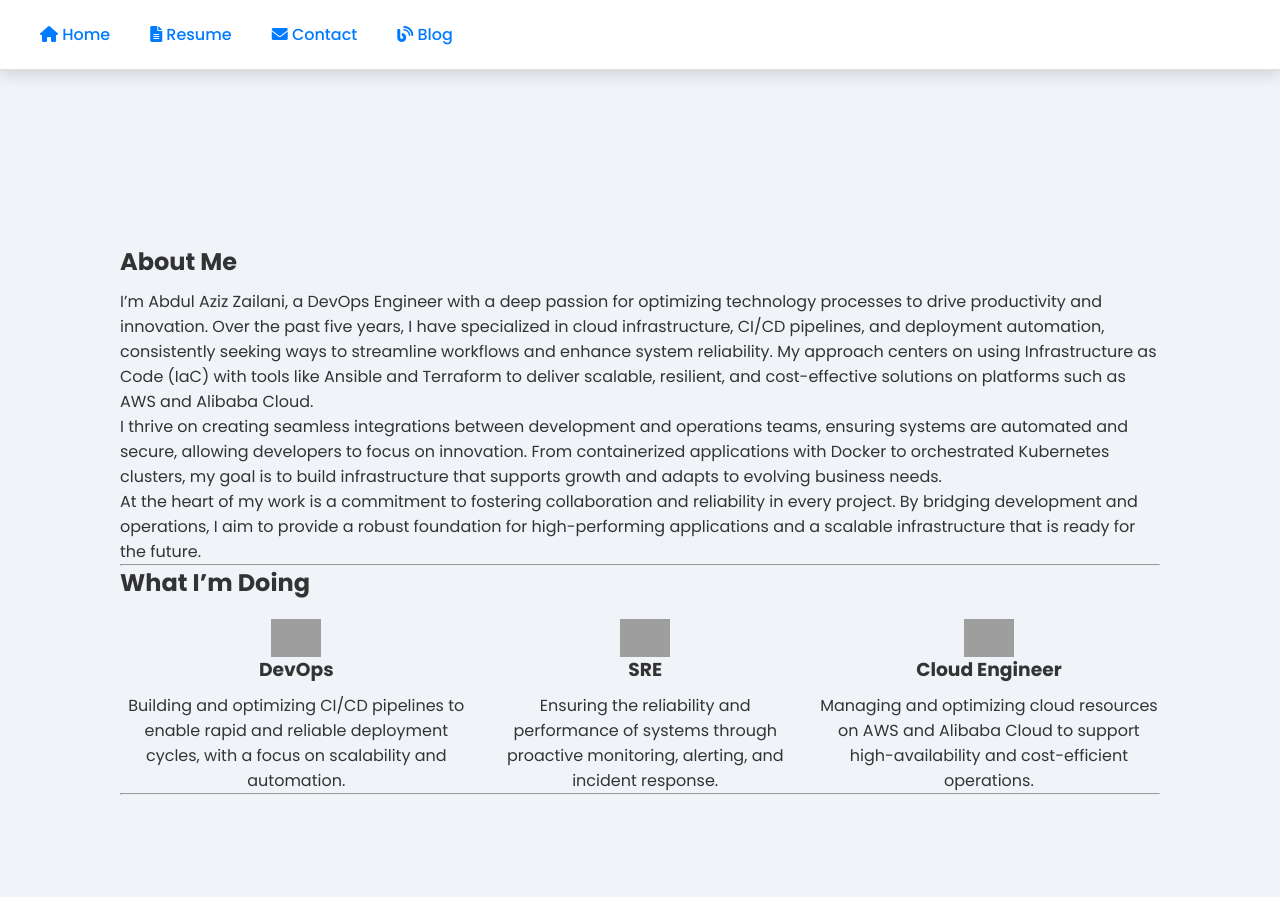
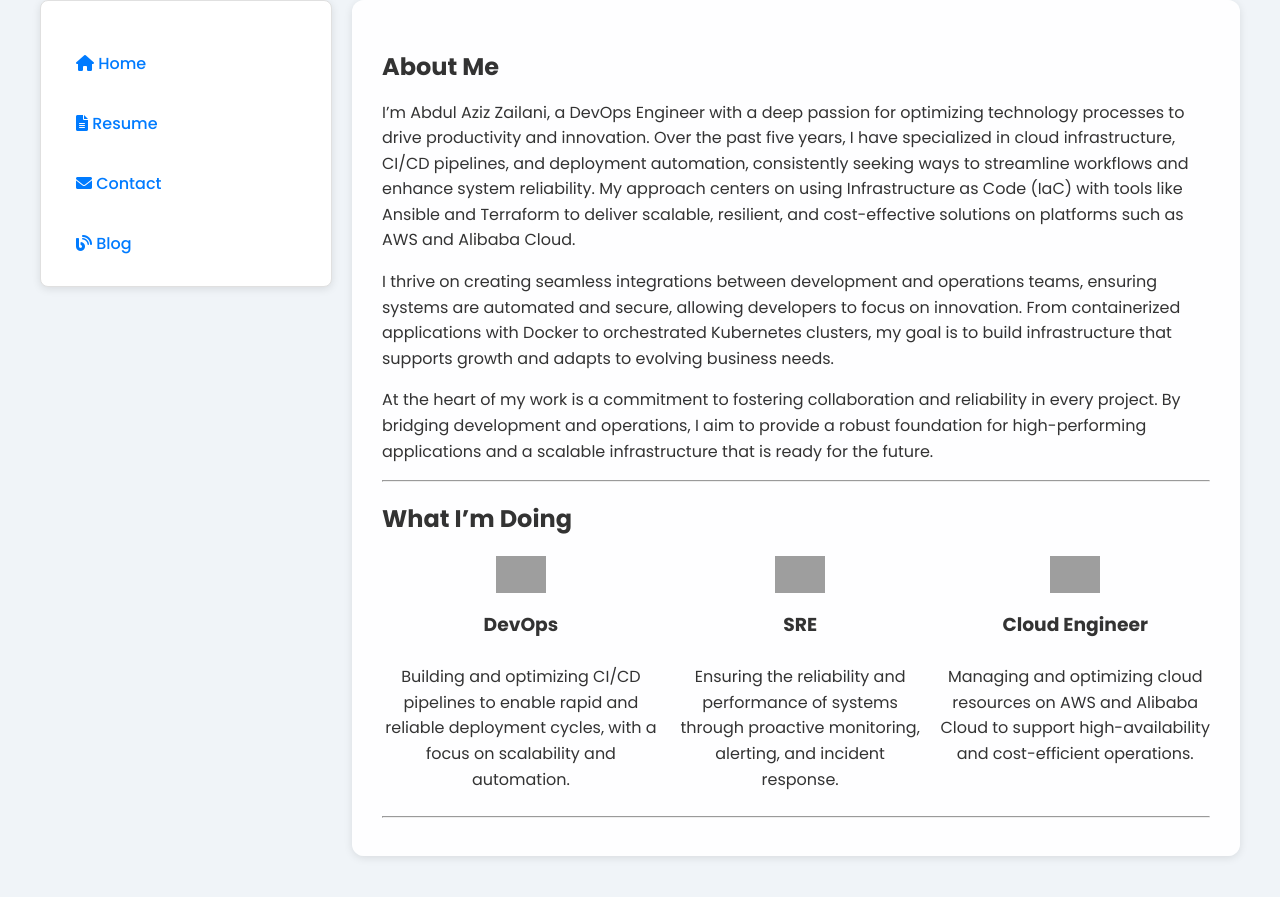
Before and after one commit to azizzailani/azizzailani.github.io, a Jekyll site: the page built from index.md, in a window 1280 px wide. Shown: the top 897 px of the page. Built offline with Jekyll 4.4.1, drawn with Linux system fonts in a browser that asks for light colours; grey boxes are pictures that could not be loaded.

Commit message:
Update styles for header, navigation, and main content

```diff
--- a/assets/css/style.css
+++ b/assets/css/style.css
@@ -1,145 +1,126 @@
 /* Import font Poppins dari Google Fonts */
 @import url('https://fonts.googleapis.com/css2?family=Poppins:wght@300;400;500;700&display=swap');
 
-/* Variabel CSS */
-:root {
-    --primary-color: #007bff;
-    --secondary-color: #333;
-    --background-color: #f0f4f8;
-    --box-background: #ffffff;
-    --border-color: #e0e0e0;
-    --shadow-color: rgba(0, 0, 0, 0.1);
-    --spacing-small: 10px;
-    --spacing-medium: 20px;
-    --spacing-large: 30px;
-    --max-width-content: 1100px;
-    --min-height-content: 85vh;
-    --header-height: 70px;
-    --content-width: calc(100% - 2 * var(--spacing-large));
+/* Gaya dasar untuk seluruh halaman */
+body {
+    font-family: 'Poppins', sans-serif;
+    color: #333;
+    /* Warna teks untuk kontras */
+    background-color: #f0f4f8;
+    /* Warna latar belakang yang lembut */
+    margin: 0;
+    padding: 0;
+    display: flex;
+    justify-content: center;
+    /* Pusatkan konten */
+    align-items: flex-start;
+    /* Menjaga konten di bagian atas */
 }
 
-/* Reset dasar */
-*,
-*::before,
-*::after {
-    box-sizing: border-box;
-    margin: 0;
+/* Kontainer Utama untuk Header dan Main */
+.container {
+    display: flex;
+    flex-direction: row;
+    /* Posisi header di kiri dan main di kanan */
+    width: 100%;
+    max-width: 1200px;
+    /* Maksimal lebar untuk tata letak yang rapi */
     padding: 0;
+    gap: 20px;
+    /* Jarak antara header dan main */
+    align-items: flex-start;
+    /* Membuat header dan main sejajar di bagian atas */
 }
 
-/* Gaya dasar untuk halaman */
-body {
-    font-family: 'Poppins', sans-serif;
-    color: var(--secondary-color);
-    background-color: var(--background-color);
-    display: flex;
-    flex-direction: column;
-    align-items: center;
-    min-height: 100vh;
-    padding-top: var(--header-height);
+/* Header */
+header {
+    width: 250px;
+    /* Lebar header */
+    background-color: #ffffff;
+    /* Warna latar belakang header */
+    padding: 20px;
+    /* Padding untuk header */
+    border: 1px solid #e0e0e0;
+    /* Garis pemisah */
+    border-radius: 8px;
+    /* Sudut melengkung */
+    box-shadow: 0 2px 8px rgba(0, 0, 0, 0.1);
+    /* Bayangan lembut */
+    position: sticky;
+    /* Agar header tetap di atas saat menggulir */
+    top: 0;
+    /* Posisi atas */
+    transition: background-color 0.3s, box-shadow 0.3s;
+    /* Efek transisi */
 }
 
-/* Header horizontal */
-header {
-    width: 100%;
-    background-color: var(--box-background);
-    border-bottom: 1px solid var(--border-color);
-    box-shadow: 0 4px 15px rgba(0, 0, 0, 0.15);
-    padding: var(--spacing-small) var(--spacing-large);
-    height: var(--header-height);
+/* Navigasi */
+nav {
     display: flex;
-    align-items: center;
-    justify-content: space-between;
-    position: fixed;
-    top: 0;
-    left: 0;
-    z-index: 1000;
+    /* Mengatur navbar sebagai flex container */
+    flex-direction: column;
+    /* Navbar secara vertikal */
+    gap: 15px;
+    /* Jarak antar tautan */
+    margin-top: 20px;
+    /* Margin atas untuk spasi */
 }
 
-/* Navigasi di Header */
-header nav {
-    display: flex;
-    gap: var(--spacing-medium);
+nav a {
+    color: #007bff;
+    /* Warna teks tautan */
+    text-decoration: none;
+    /* Menghilangkan garis bawah */
+    font-weight: 500;
+    /* Ketebalan font */
+    padding: 10px 15px;
+    /* Padding untuk tautan */
+    border-radius: 5px;
+    /* Sudut melengkung */
+    transition: background 0.3s, transform 0.3s;
+    /* Efek transform */
 }
 
-header nav a {
-    color: var(--primary-color);
-    text-decoration: none;
-    font-weight: 500;
-    padding: var(--spacing-small);
-    border-radius: 5px;
-    transition: background 0.3s, transform 0.3s;
+nav a:hover {
+    background: rgba(0, 123, 255, 0.1);
+    /* Efek latar belakang saat hover */
+    transform: scale(1.05);
+    /* Efek zoom saat hover */
 }
 
-header nav a:hover {
-    background: rgba(0, 123, 255, 0.1);
-    transform: scale(1.05);
+/* Konten Utama */
+main {
+    flex: 1;
+    /* Agar main mengambil sisa ruang di sebelah kanan */
+    padding: 30px;
+    /* Padding yang sesuai untuk reading mode */
+    background-color: rgba(255, 255, 255, 0.95);
+    /* Latar belakang utama */
+    border-radius: 12px;
+    /* Sudut melengkung */
+    box-shadow: 0 2px 8px rgba(0, 0, 0, 0.1);
+    /* Bayangan */
+    margin: 0;
+    /* Menghilangkan margin atas untuk menyamakan bagian atas dengan header */
+    line-height: 1.6;
+    /* Jarak antar baris */
 }
 
-/* Kontainer utama untuk Konten */
-.container {
-    display: flex;
-    flex-direction: column;
-    width: 100%;
-    max-width: var(--max-width-content);
-    margin: auto;
-    padding: calc(var(--header-height) + var(--spacing-large)) var(--spacing-large) var(--spacing-large);
-    box-sizing: border-box;
-    align-items: center;
+/* Judul Seksi */
+.section-title {
+    font-size: 2em;
+    /* Ukuran font untuk judul */
+    color: #333;
+    /* Warna teks judul */
+    margin-bottom: 15px;
+    /* Margin bawah untuk judul */
+    border-bottom: 2px solid #007bff;
+    /* Garis bawah berwarna biru */
+    padding-bottom: 5px;
+    /* Padding bawah untuk judul */
 }
 
-/* Konten Utama dengan ukuran tetap */
-.main-content {
-    display: flex;
-    flex-direction: row;
-    flex-wrap: wrap;
-    gap: var(--spacing-medium);
-    width: 100%;
-    max-width: var(--content-width);
-    height: var(--min-height-content);
-    background-color: var(--box-background);
-    padding: var(--spacing-large);
-    border-radius: 8px;
-    box-shadow: 0 4px 15px rgba(0, 0, 0, 0.15);
-    overflow: auto;
-    align-items: flex-start;
-    justify-content: center;
-}
-
-/* Elemen dalam .main-content */
-.main-content>* {
-    flex: 1 1 calc(50% - var(--spacing-medium));
-    min-width: 300px;
-    max-width: 500px;
-    background-color: var(--box-background);
-    padding: var(--spacing-small);
-    border-radius: 8px;
-    box-shadow: 0 2px 5px var(--shadow-color);
-}
-
-/* Elemen Galeri */
-.box-gallery-grid__item {
-    padding: var(--spacing-small);
-    border-radius: 8px;
-    box-shadow: 0 2px 5px var(--shadow-color);
-    background-color: var(--box-background);
-    transition: transform 0.3s, box-shadow 0.3s;
-}
-
-.box-gallery-grid__item:hover {
-    transform: scale(1.05);
-    box-shadow: 0 4px 10px rgba(0, 0, 0, 0.2);
-}
-
-/* Typography */
-.section-title {
-    font-size: 2em;
-    color: var(--secondary-color);
-    margin-bottom: var(--spacing-small);
-    border-bottom: 2px solid var(--primary-color);
-    padding-bottom: 5px;
-}
-
+/* Heading dan Typography */
 h1,
 h2,
 h3,
@@ -147,10 +128,15 @@ h4,
 h5,
 h6 {
     font-weight: 600;
-    color: var(--secondary-color);
-    margin-bottom: var(--spacing-small);
+    /* Ketebalan font untuk heading */
+    color: #333;
+    /* Warna teks heading */
+    margin-bottom: 10px;
+    /* Margin bawah untuk heading */
     line-height: 1.4;
+    /* Penambahan jarak antar baris */
     transition: color 0.3s, text-shadow 0.3s;
+    /* Transisi untuk efek hover */
 }
 
 h1:hover,
@@ -160,45 +146,57 @@ h4:hover,
 h5:hover,
 h6:hover {
     color: #0056b3;
+    /* Ubah warna saat hover */
     text-shadow: 0 1px 5px rgba(0, 0, 0, 0.2);
+    /* Tambahkan bayangan saat hover */
 }
 
 /* Paragraf */
 p {
     transition: color 0.3s;
+    /* Transisi untuk efek hover */
 }
 
 p:hover {
     color: #0056b3;
+    /* Ubah warna saat hover */
 }
 
 /* Responsif */
 @media (max-width: 768px) {
-    header {
+    .container {
         flex-direction: column;
+        /* Ubah tata letak menjadi vertikal pada mobile */
         align-items: center;
-        padding: var(--spacing-medium);
-        height: auto;
+        /* Pusatkan kontainer pada tampilan mobile */
     }
 
-    header nav {
-        flex-direction: row;
-        flex-wrap: wrap;
-        justify-content: center;
+    header {
+        width: 100%;
+        /* Header mengambil lebar penuh */
+        border-right: none;
+        /* Menghilangkan garis pemisah */
+        border-bottom: 2px solid #ddd;
+        /* Garis bawah pada mobile */
+        margin-bottom: 20px;
+        /* Margin di bawah header */
     }
 
-    .container {
-        padding: calc(var(--header-height) + var(--spacing-medium)) var(--spacing-medium);
+    main {
+        width: 100%;
+        /* Memastikan main mengambil lebar penuh */
+        padding: 20px;
+        /* Padding lebih kecil pada tampilan mobile */
+        margin: 0;
+        /* Menghilangkan margin pada mobile untuk keselarasan */
     }
 
-    .main-content {
-        flex-direction: column;
-        align-items: center;
-        width: 100%;
-        height: auto;
-    }
-
-    .main-content>* {
-        flex: 1 1 100%;
+    nav {
+        flex-direction: row;
+        /* Navbar menjadi horizontal pada mobile */
+        justify-content: center;
+        /* Rata tengah */
+        gap: 15px;
+        /* Jarak antar tautan */
     }
 }
```
